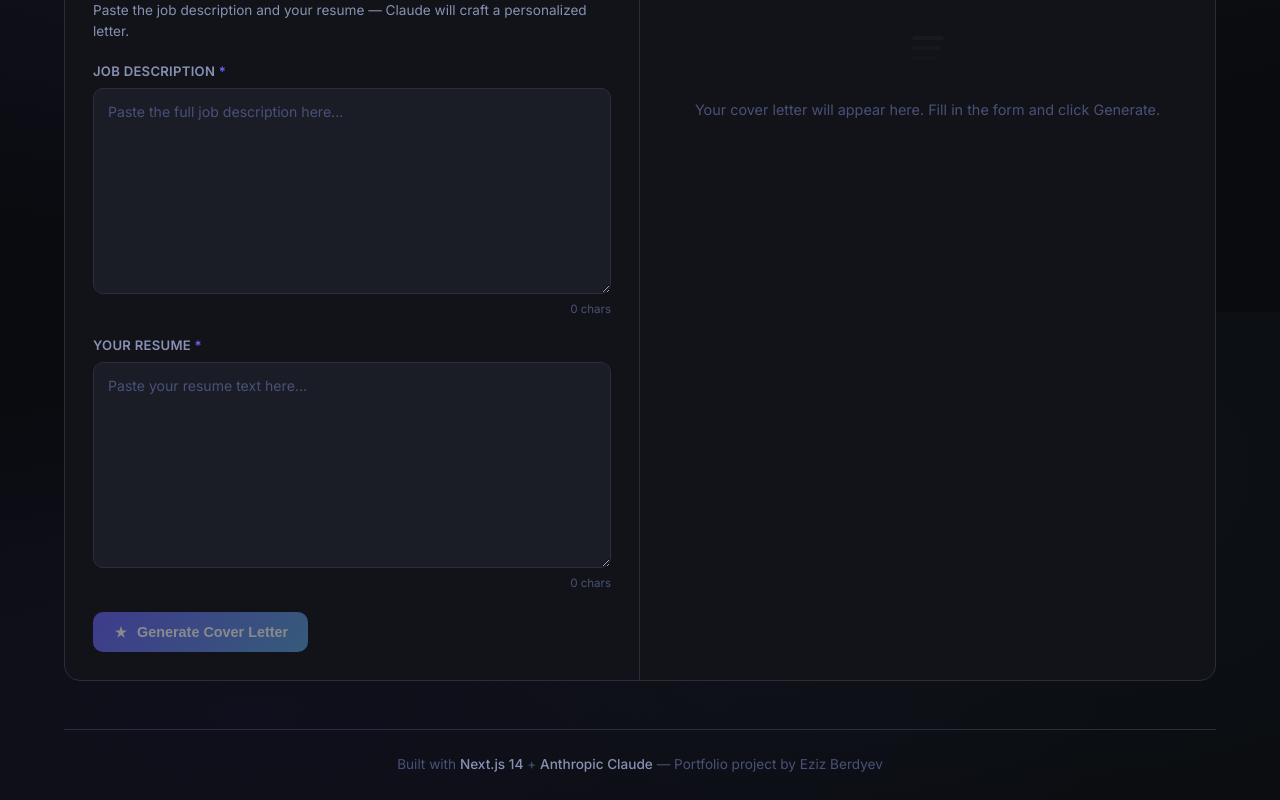
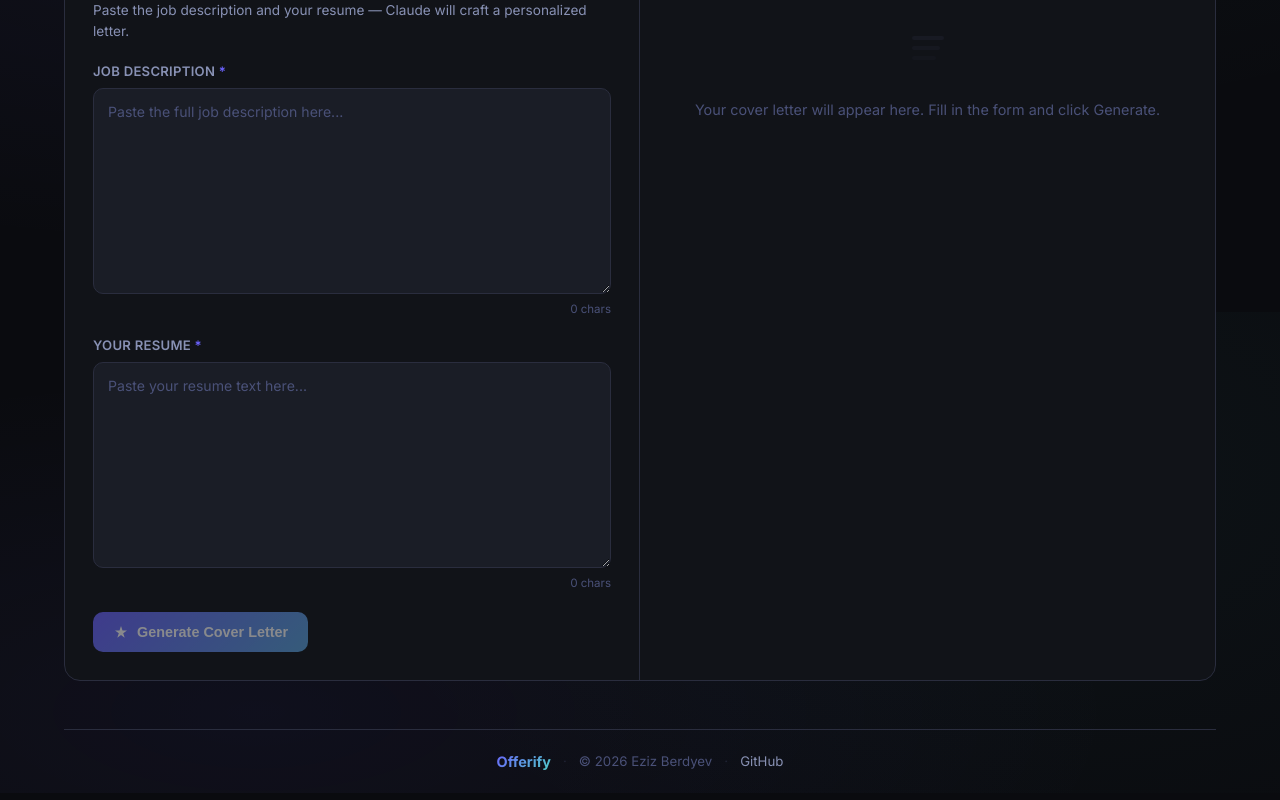
Before and after one commit to ezizbg/Offerify, a Next.js app: page / in a window 1280 px wide. Shown: the part 488-1288 px from the top of the page. Built offline with nearby package versions, Linux system fonts and the light colour scheme.

Commit message:
refactor: clean up footer, rebrand to Offerify, update README
- Footer: removed stack attribution, replaced with logo + copyright + GitHub link
- README: rewritten as real-product docs — no "portfolio project" mentions,
  architecture diagrams, streaming code examples, Vercel deploy guide

```diff
--- a/app/page.module.scss
+++ b/app/page.module.scss
@@ -137,14 +137,44 @@
 // FOOTER
 // ═══════════════════════════════════
 .footer {
-  padding: 24px 0;
+  padding: 20px 0;
   border-top: 1px solid $border-default;
-  text-align: center;
-  font-size: 0.85rem;
+}
+
+.footerInner {
+  display: flex;
+  align-items: center;
+  justify-content: center;
+  gap: 12px;
+  flex-wrap: wrap;
+  font-size: 0.83rem;
   color: $text-muted;
 }
 
-.footerAccent {
+.footerLogo {
+  font-weight: 700;
+  font-size: 0.9rem;
+  background: linear-gradient(135deg, $accent-primary, $accent-secondary);
+  -webkit-background-clip: text;
+  -webkit-text-fill-color: transparent;
+  background-clip: text;
+}
+
+.footerDivider {
+  opacity: 0.3;
+  user-select: none;
+}
+
+.footerCopy {
+  color: $text-muted;
+}
+
+.footerLink {
   color: $text-secondary;
-  font-weight: 500;
+  text-decoration: none;
+  transition: color $transition-fast;
+
+  &:hover {
+    color: $text-primary;
+  }
 }
--- a/app/page.tsx
+++ b/app/page.tsx
@@ -78,12 +78,20 @@ export default function Home() {
 
       {/* Футер */}
       <footer className={styles.footer}>
-        <p>
-          Built with{" "}
-          <span className={styles.footerAccent}>Next.js 14</span> +{" "}
-          <span className={styles.footerAccent}>Anthropic Claude</span>
-          {" "}— Portfolio project by Eziz Berdyev
-        </p>
+        <div className={styles.footerInner}>
+          <span className={styles.footerLogo}>Offerify</span>
+          <span className={styles.footerDivider}>·</span>
+          <span className={styles.footerCopy}>© {new Date().getFullYear()} Eziz Berdyev</span>
+          <span className={styles.footerDivider}>·</span>
+          <a
+            href="https://github.com/ezizbg/Offerify"
+            target="_blank"
+            rel="noopener noreferrer"
+            className={styles.footerLink}
+          >
+            GitHub
+          </a>
+        </div>
       </footer>
     </main>
   );
```
Also changed, not shown: 1 other file (tests, documents, lock files or other folders).
